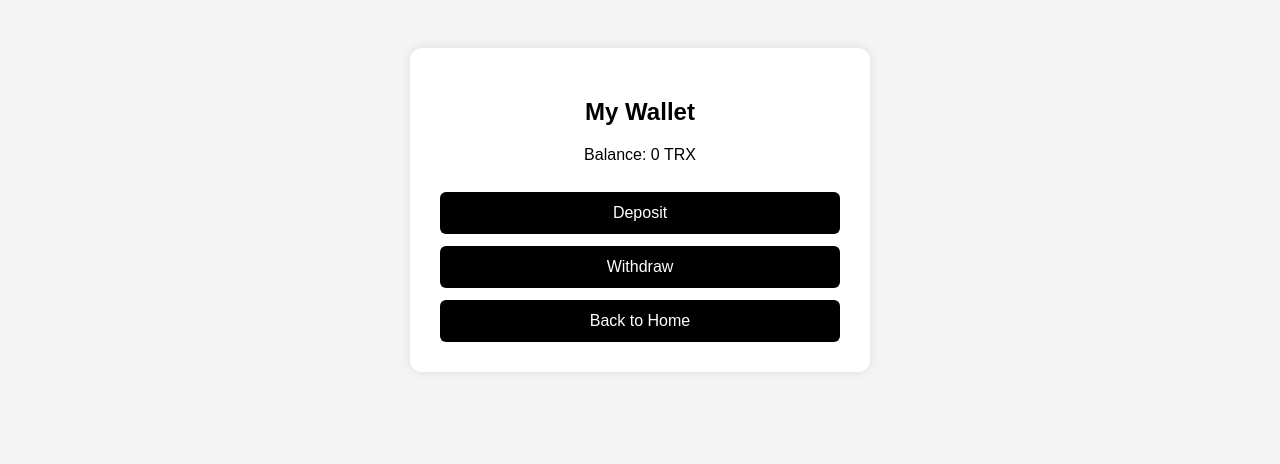
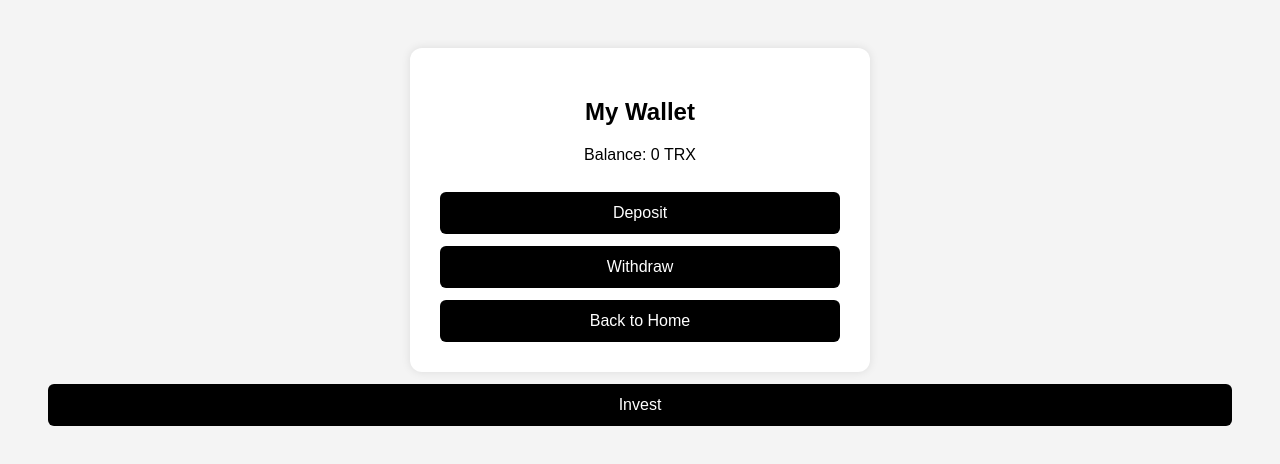
Before and after one commit to satyamprince222161-coder/Tronpay, a plain HTML site: page wallet.html in a window 1280 px wide. Drawn offline with Linux system fonts and the light colour scheme.

Commit message:
Add investment option to wallet

```diff
--- a/wallet.html
+++ b/wallet.html
@@ -51,3 +51,6 @@
 
 </body>
 </html>
+<button onclick="alert('Investment request sent to admin')">
+  Invest
+</button>
```
